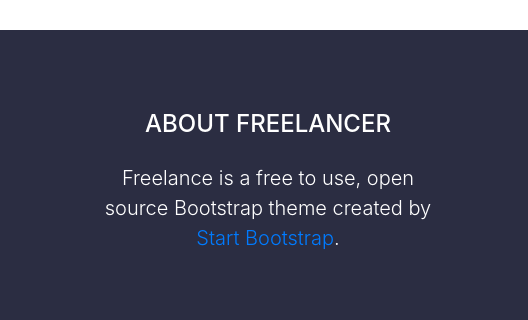
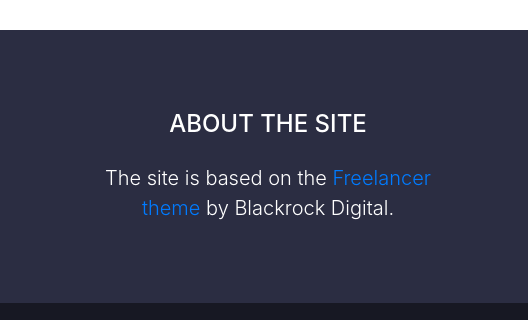
Before and after one commit to cdcasey/portfolio, a website with bundled scripts: page index.html in a window 1280 px wide. Shown: the part 2876-3196 px from the top of the page, 752-1280 px from the left. Built offline with nearby package versions, Linux system fonts and the light colour scheme.

Commit message:
Site credits

```diff
--- a/index.html
+++ b/index.html
@@ -235,9 +235,9 @@
           </ul>
         </div>
         <div class="col-md-4">
-          <h4 class="text-uppercase mb-4">About Freelancer</h4>
-          <p class="lead mb-0">Freelance is a free to use, open source Bootstrap theme created by
-            <a href="http://startbootstrap.com">Start Bootstrap</a>.</p>
+          <h4 class="text-uppercase mb-4">About The Site</h4>
+          <p class="lead mb-0">The site is based on the
+            <a href="https://github.com/BlackrockDigital/startbootstrap-freelancer">Freelancer theme</a> by Blackrock Digital.</p>
         </div>
       </div>
     </div>
```
